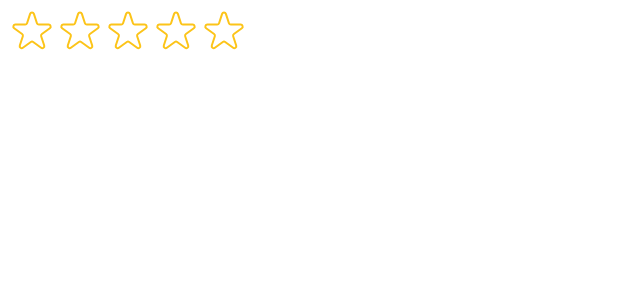
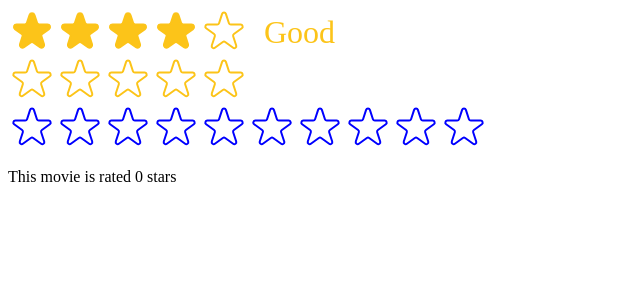
Before and after one commit to kevalmehta17/-PopCorn-, a React (Create React App) app: page / in a window 1280 px wide. Shown: the top 300 px of the page, without its empty margins (0-640 px from the left). Built offline with nearby package versions, Linux system fonts and the light colour scheme.

Commit message:
Created the Test Function for Tesing the Star

```diff
--- a/src/StarRating.js
+++ b/src/StarRating.js
@@ -15,12 +15,16 @@ export default function StarRating({
   color = "#fcc419",
   size = 48,
   className = "",
+  messages = [],
+  defaultRating = 0,
+  OnSetRating,
 }) {
-  const [rating, setRating] = useState(0);
+  const [rating, setRating] = useState(defaultRating);
   const [tempRating, setTempRating] = useState(0);
 
   function handleRating(rating) {
     setRating(rating);
+    OnSetRating(rating);
   }
   const textStyle = {
     lineHeight: "1",
@@ -43,7 +47,11 @@ export default function StarRating({
           />
         ))}
       </div>
-      <p style={textStyle}>{tempRating || rating || ""}</p>
+      <p style={textStyle}>
+        {messages.length === maxRating
+          ? messages[tempRating ? tempRating - 1 : rating - 1]
+          : tempRating || rating || ""}
+      </p>
     </div>
   );
 }
--- a/src/index.js
+++ b/src/index.js
@@ -1,8 +1,18 @@
-import React from "react";
+import React, { useState } from "react";
 import ReactDOM from "react-dom/client";
 // import "./index.css";
 // import App from "./App";
 import StarRating from "./StarRating";
+
+function Test() {
+  const [movieRating, setMovieRating] = useState(0);
+  return (
+    <div>
+      <StarRating color="blue" maxRating={10} OnSetRating={setMovieRating} />
+      <p>This movie is rated {movieRating} stars </p>
+    </div>
+  );
+}
 
 const root = ReactDOM.createRoot(document.getElementById("root"));
 root.render(
@@ -10,6 +20,11 @@ root.render(
     {/* <App /> */}
     {/* <StarRating maxRating={5} /> */}
     {/* <StarRating maxRating={10} /> */}
-    <StarRating message={["Terrible", "Bad", "Okay", "Good", "Amazing"]} />
+    <StarRating
+      messages={["Terrible", "Bad", "Okay", "Good", "Amazing"]}
+      defaultRating={4}
+    />
+    <StarRating />
+    <Test></Test>
   </React.StrictMode>
 );
```
